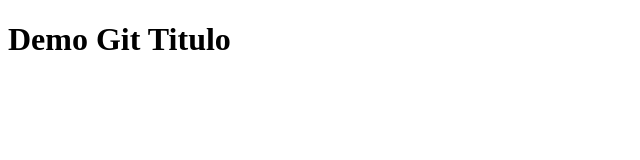
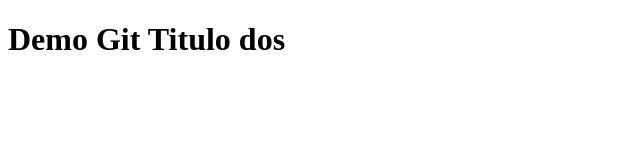
Before and after one commit to nbazansu/hello-world-git, a plain HTML site: page index.html in a window 1280 px wide. Shown: the full height of the page, 0-640 px from the left. Drawn offline with Linux system fonts and the light colour scheme.

Commit message:
modificado titulo otra vez

```diff
--- a/index.html
+++ b/index.html
@@ -7,6 +7,6 @@
     <title>Demo Git</title>
 </head>
 <body>
-    <h1>Demo Git Titulo</h1>
+    <h1>Demo Git Titulo dos</h1>
 </body>
 </html>
```
